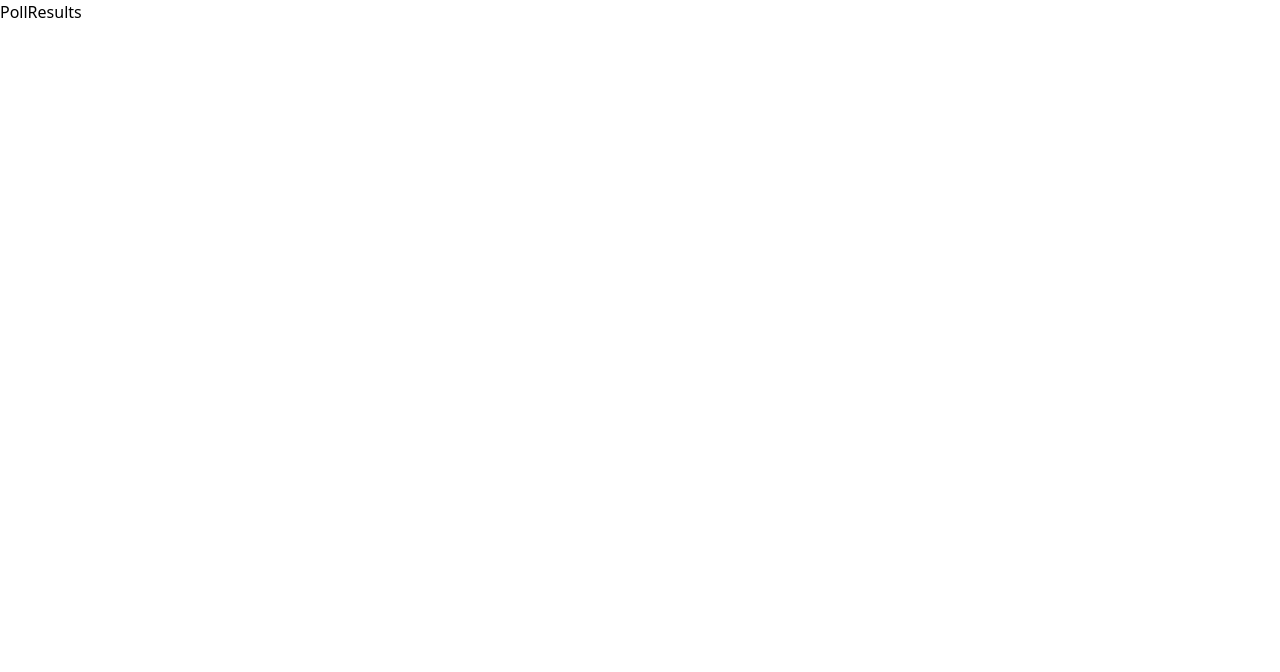
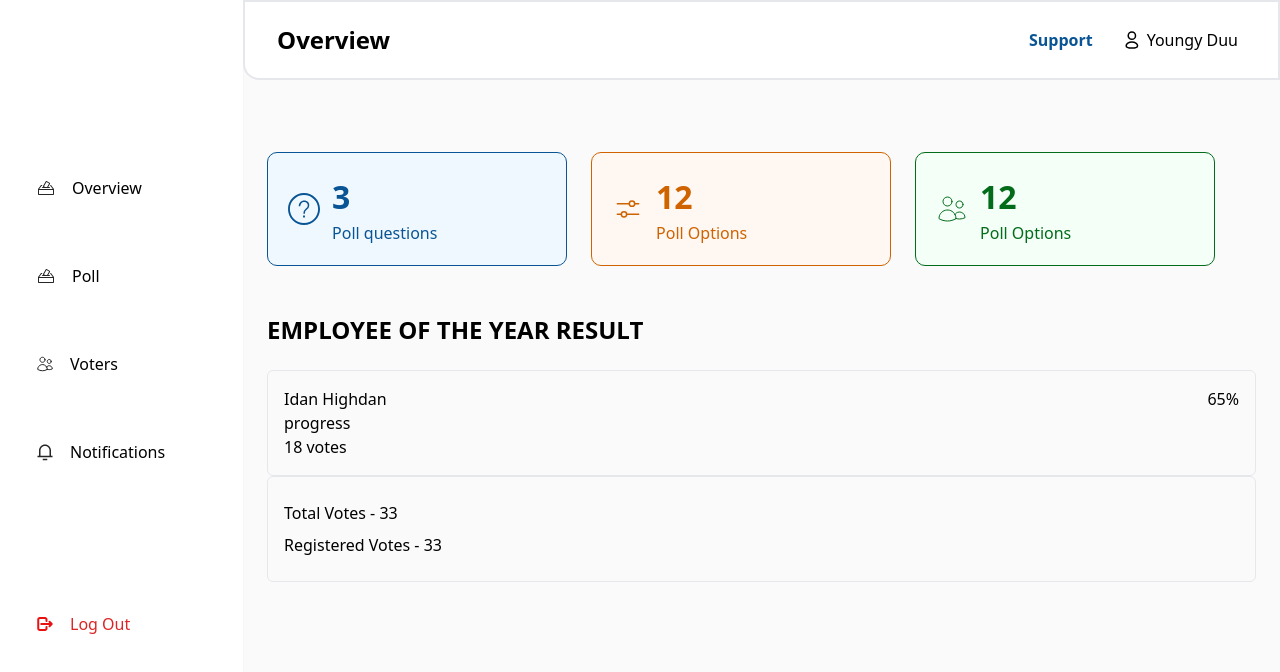
Before and after one commit to theblackjessy/Doravet, a Next.js app: page /dashboard/overview/1 in a window 1280 px wide. Shown: the top 672 px of the page. Built offline with nearby package versions, Linux system fonts and the light colour scheme.

Commit message:
dynamic page

```diff
--- a/src/components/DummyData.js
+++ b/src/components/DummyData.js
@@ -4,6 +4,7 @@ import Voters from "../../public/dashboard/icons/Voters"
 import Notification from "../../public/dashboard/icons/Notification"
 import Logout from "../../public/dashboard/icons/Logout"
 import Delete from "../../public/dashboard/icons/Delete"
+import DateIcon from "../../public/dashboard/icons/DateIcon"
 
 export const SidebarData = [
   {
@@ -69,3 +70,60 @@ export const TableData = [
     icon: <Delete />
   }
 ]
+
+
+export const pollData = [
+  {
+    id: 1,
+    title: "Employee of the week",
+    desc: "The poll description goes here. You can type as many details as possible. Feel free. Knock yourself out. There is enough room for you. Okay! This should do!",
+    status: 0,
+    start: 'August 2, 2023 12:00pm',
+    end: 'August 2, 2023 12:00pm',
+    icon: <DateIcon />,
+    candidates: [
+      {
+        name: 'Highdan Varim',
+        votes: 20
+      },
+      {
+        name: 'Oshuporu',
+        votes: 20
+      }
+    ],
+    totalVotes: 33,
+    voters: 33
+  },
+  {
+    id: 2,
+    title: "Employee of the week",
+    desc: "The poll description goes here. You can type as many details as possible. Feel free. Knock yourself out. There is enough room for you. Okay! This should do!",
+    status: 1,
+    start: 'August 2, 2023 12:00pm',
+    end: 'August 2, 2023 12:00pm',
+    icon: <DateIcon />,
+
+  },
+  {
+    id: 3,
+    title: "Employee of the week",
+    desc: "The poll description goes here. You can type as many details as possible. Feel free. Knock yourself out. There is enough room for you. Okay! This should do!",
+    status: 2,
+    start: 'August 2, 2023 12:00pm',
+    end: 'August 2, 2023 12:00pm',
+    icon: <DateIcon />,
+    candidates: [
+      {
+        name: 'Agba Ogidan',
+        votes: 20
+      },
+      {
+        name: 'Dudu Osun',
+        votes: 25
+      }
+    ],
+    totalVotes: 33,
+    voters: 33
+
+  }
+]
--- a/src/components/dashboard/layout/header.js
+++ b/src/components/dashboard/layout/header.js
@@ -5,7 +5,7 @@ const Header = ({ navTitle }) => {
   return (
     <header className='w-full h-[80px] border-2 rounded-bl-2xl items-center flex bg-white'>
       <nav className='w-full flex justify-between items-center px-8'>
-        <h3 className='font-semibold text-2xl capitalize'>{navTitle?.name}</h3>
+        <h3 className='font-semibold text-2xl capitalize'>{navTitle?.name || 'Overview'}</h3>
         <section className='f gap-2' >
           <aside className='flex items-center'>
             <p className='mx-8 text-[#095494] font-semibold'>Support</p>
--- a/src/components/dashboard/layout/layout.js
+++ b/src/components/dashboard/layout/layout.js
@@ -14,6 +14,7 @@ const DashboardLayout = ({ children }) => {
   const currentRoute = route.split('/dashboard')[1]
   const navTitle = SidebarData.filter((route) => route?.url.toLowerCase() === currentRoute?.toLowerCase())[0]
 
+
   return (
     <main className={`flex h-screen bg-[#FAFAFA] `}>
       <Sidebar navItem={SidebarData} currentRoute={currentRoute} />
--- a/src/components/dashboard/overview/PollDisplay.js
+++ b/src/components/dashboard/overview/PollDisplay.js
@@ -5,6 +5,7 @@ import PollVoters from '../../../../public/dashboard/icons/PollVoters'
 import DateIcon from '../../../../public/dashboard/icons/DateIcon'
 import Button from '@/components/form/Button'
 import EditButton from '../../../../public/dashboard/icons/EditButton'
+import Link from 'next/link'
 
 
 const statusCheck = (value) => {
@@ -22,35 +23,14 @@ const statusCheck = (value) => {
 
 
 const PollDisplay = ({ data }) => {
+
   const handleViewResult = (data) => {
-    console.log(data)
+
+    // console.log(data)
   }
 
   return (
     <section className='m-6 '>
-      <aside className='flex my-12 gap-6 items-center' >
-        <div className='border-[#095494] border rounded-[10px] p-[20px] text-[#095494] w-[300px] bg-[#F0F8FF] flex gap-3'>
-          <div className='py-5'> <PollQuestion /></div>
-          <div className='flex flex-col '>
-            <h3 className='font-bold text-[32px]' >3</h3>
-            <h3 className='text-[16px]'>Poll questions</h3>
-          </div>
-        </div>
-        <div className='border-[#CE6300] border rounded-[10px] p-[20px] text-[#CE6300] w-[300px] bg-[#FFF8F2] flex gap-3 capitalize'>
-          <div className='py-5'> <PollOption /></div>
-          <div className='flex flex-col '>
-            <h3 className='font-bold text-[32px]' >12</h3>
-            <h3 className='text-[16px]'>Poll options</h3>
-          </div>
-        </div>
-        <div className='border-[#026C1A] border rounded-[10px] p-[20px] text-[#026C1A] w-[300px] bg-[#F4FFF7] flex gap-3 capitalize'>
-          <div className='py-5'> <PollVoters /></div>
-          <div className='flex flex-col '>
-            <h3 className='font-bold text-[32px]' >12</h3>
-            <h3 className='text-[16px]'>Poll options</h3>
-          </div>
-        </div>
-      </aside>
 
       <main className='flex gap-5 flex-wrap  mb-28'>
 
@@ -99,7 +79,9 @@ const PollDisplay = ({ data }) => {
                   </div>
                 ) : (
                   <div className='p-5'>
-                    <Button handleClick={() => handleViewResult(item)} text={"View result"} bg='#F0F8FF' style='' color='#095494' />
+                    <Link href={`/dashboard/overview/${item?.id}`} >
+                      <Button text={"View result"} bg='#F0F8FF' style='' color='#095494' />
+                    </Link>
                   </div>
                 )
               }
--- a/src/pages/dashboard/overview/[id].js
+++ b/src/pages/dashboard/overview/[id].js
@@ -1,9 +1,46 @@
-import React from 'react'
+import DashboardLayout from '@/components/dashboard/layout/layout'
+import React, { useState } from 'react'
+import Dashboard from '.'
+import { useParams } from 'next/navigation'
+import { pollData } from '@/components/DummyData'
 
 const PollResults = () => {
+  const { id } = useParams();
+  console.log(id)
+  // const [polls, setPolls] = useState(pollData)
+  const pollResult = pollData.filter((data) => Number(data.id) === Number(id))
+
+  console.log(pollResult, 'polldata')
   return (
-    <div>PollResults</div>
+    <section>
+      <h3 className='text-2xl uppercase my-6 font-bold'>Employee of the year result</h3>
+      <article>
+        <aside>
+          <article className='p-4 rounded-md border'>
+            <aside className='flex justify-between items-center'>
+              <p>Idan Highdan</p>
+              <p>65%</p>
+            </aside>
+            <p>progress</p>
+            <p>18 votes</p>
+          </article>
+        </aside>
+        <aside className='p-4 rounded-md border'>
+          <p className='my-2'>Total Votes - 33</p>
+          <p className='my-2'>Registered Votes - 33</p>
+        </aside>
+      </article>
+    </section>
   )
 }
 
+PollResults.getLayout = function getLayout(page) {
+  return (
+    <DashboardLayout>
+      <Dashboard>
+        {page}
+      </Dashboard>
+    </DashboardLayout>
+  )
+}
 export default PollResults
--- a/src/pages/dashboard/overview/index.js
+++ b/src/pages/dashboard/overview/index.js
@@ -6,64 +6,14 @@ import CreatePoll from '@/components/dashboard/overview/createPoll'
 import PollForm from '@/components/dashboard/overview/pollForm'
 import PollDisplay from '@/components/dashboard/overview/PollDisplay'
 import DateIcon from '../../../../public/dashboard/icons/DateIcon'
+import PollQuestion from '../../../../public/dashboard/icons/PollQuestion'
+import PollOption from '../../../../public/dashboard/icons/PollOption'
+import PollVoters from '../../../../public/dashboard/icons/PollVoters'
+import { pollData } from '@/components/DummyData'
 
 
-const pollData = [
-  {
-    id: 1,
-    title: "Employee of the week",
-    desc: "The poll description goes here. You can type as many details as possible. Feel free. Knock yourself out. There is enough room for you. Okay! This should do!",
-    status: 0,
-    start: 'August 2, 2023 12:00pm',
-    end: 'August 2, 2023 12:00pm',
-    icon: <DateIcon />,
-    candidates: [
-      {
-        name: 'Highdan Varim',
-        votes: 20
-      },
-      {
-        name: 'Oshuporu',
-        votes: 20
-      }
-    ],
-    totalVotes: 33,
-    voters: 33
-  },
-  {
-    id: 2,
-    title: "Employee of the week",
-    desc: "The poll description goes here. You can type as many details as possible. Feel free. Knock yourself out. There is enough room for you. Okay! This should do!",
-    status: 1,
-    start: 'August 2, 2023 12:00pm',
-    end: 'August 2, 2023 12:00pm',
-    icon: <DateIcon />,
 
-  },
-  {
-    id: 3,
-    title: "Employee of the week",
-    desc: "The poll description goes here. You can type as many details as possible. Feel free. Knock yourself out. There is enough room for you. Okay! This should do!",
-    status: 2,
-    start: 'August 2, 2023 12:00pm',
-    end: 'August 2, 2023 12:00pm',
-    icon: <DateIcon />,
-    candidates: [
-      {
-        name: 'Agba Ogidan',
-        votes: 20
-      },
-      {
-        name: 'Dudu Osun',
-        votes: 25
-      }
-    ],
-    totalVotes: 33,
-    voters: 33
-
-  }
-]
-const Dashboard = () => {
+const Dashboard = ({ children }) => {
   const [polls, setPolls] = useState(pollData);
   const [createPoll, setCreatePoll] = useState(false)
 
@@ -73,11 +23,32 @@ const Dashboard = () => {
   }
   return (
     <section className='w-full h-screen overflow-y-scroll'>
+      <aside className='flex my-12 gap-6 items-center' >
+        <div className='border-[#095494] border rounded-[10px] p-[20px] text-[#095494] w-[300px] bg-[#F0F8FF] flex gap-3'>
+          <div className='py-5'> <PollQuestion /></div>
+          <div className='flex flex-col '>
+            <h3 className='font-bold text-[32px]' >3</h3>
+            <h3 className='text-[16px]'>Poll questions</h3>
+          </div>
+        </div>
+        <div className='border-[#CE6300] border rounded-[10px] p-[20px] text-[#CE6300] w-[300px] bg-[#FFF8F2] flex gap-3 capitalize'>
+          <div className='py-5'> <PollOption /></div>
+          <div className='flex flex-col '>
+            <h3 className='font-bold text-[32px]' >12</h3>
+            <h3 className='text-[16px]'>Poll options</h3>
+          </div>
+        </div>
+        <div className='border-[#026C1A] border rounded-[10px] p-[20px] text-[#026C1A] w-[300px] bg-[#F4FFF7] flex gap-3 capitalize'>
+          <div className='py-5'> <PollVoters /></div>
+          <div className='flex flex-col '>
+            <h3 className='font-bold text-[32px]' >12</h3>
+            <h3 className='text-[16px]'>Poll options</h3>
+          </div>
+        </div>
+      </aside>
       {
         !createPoll ? (
-          <aside>
-            {polls.length < 1 ? (<CreatePoll createPoll={handleCreatePoll} />) : (<PollDisplay data={polls} />)}
-          </aside>
+          polls.length < 1 ? (<CreatePoll createPoll={handleCreatePoll} />) : (children ? children : <PollDisplay data={polls} />)
         ) : (
           <PollForm />
         )
@@ -87,10 +58,10 @@ const Dashboard = () => {
 }
 
 
-Dashboard.getLayout = function getLayout(page) {
+Dashboard.getLayout = function getLayout() {
   return (
     <DashboardLayout>
-      <Dashboard>{page}</Dashboard>
+      <Dashboard />
     </DashboardLayout>
   )
 }
```
